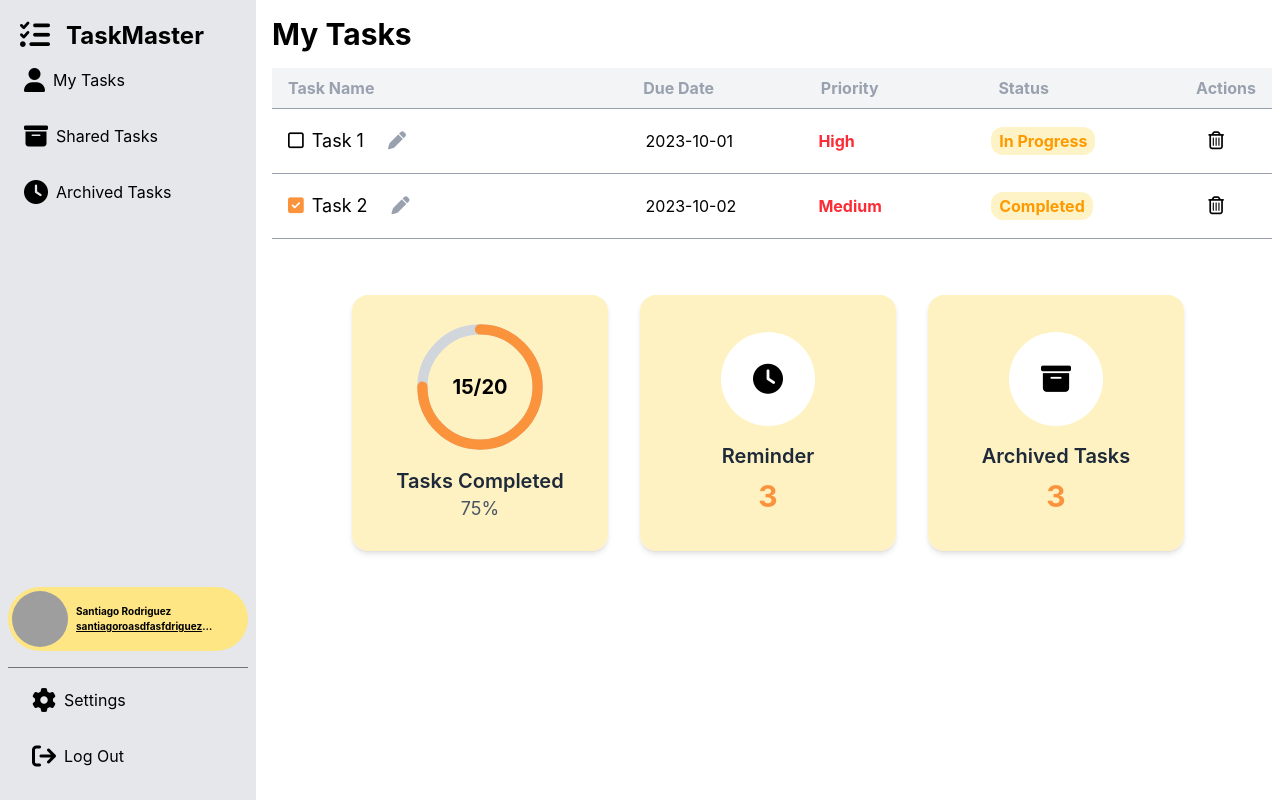
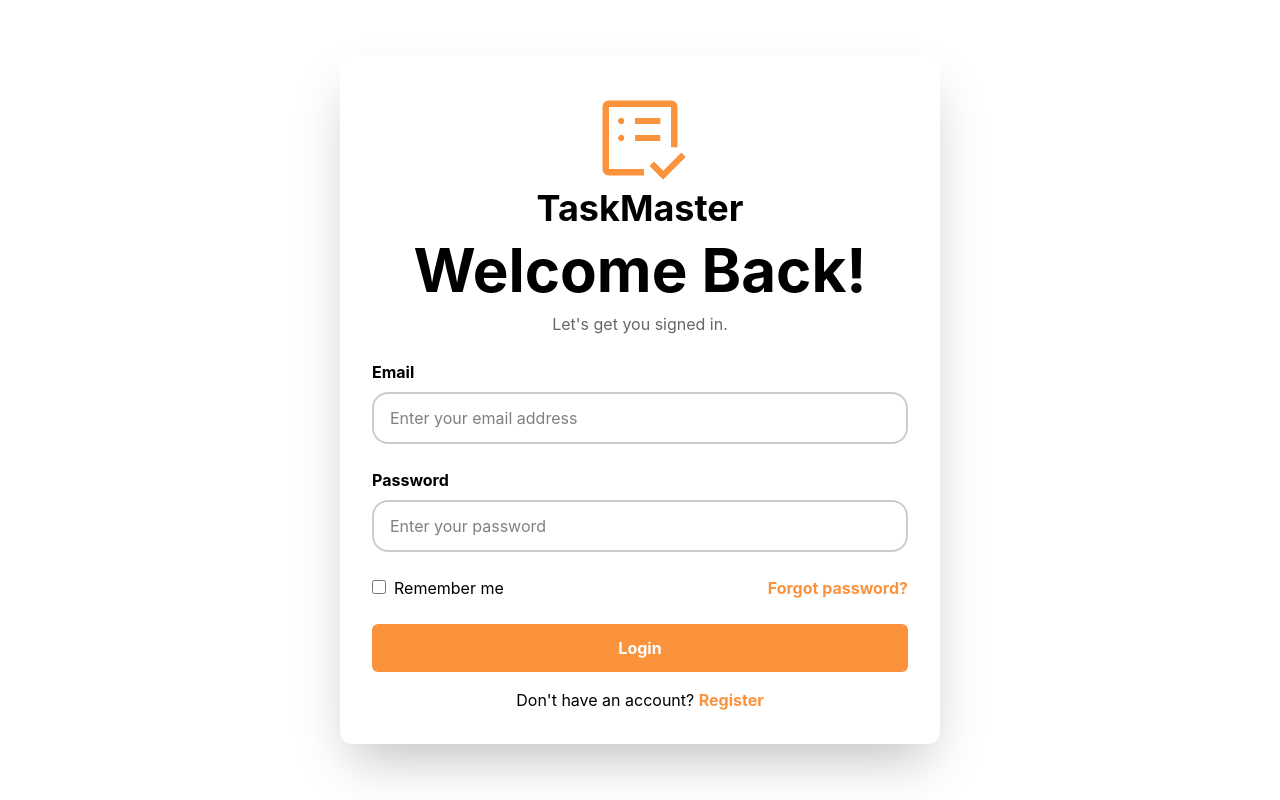
Before and after one commit to Life4Death04/ToDo-Frontend-3v, a React (Vite) app: page / in a window 1280 px wide. Built offline with nearby package versions, Linux system fonts and the light colour scheme; grey boxes are pictures that could not be loaded.

Commit message:
feat: Logout function + MainLayout 2.0

```diff
--- a/src/api/usersQuery.ts
+++ b/src/api/usersQuery.ts
@@ -34,3 +34,15 @@ export const useLoginUser = () =>{
         }
     })
 }
+
+//Logout (just remove the token from the local storage and redirect it to the login)
+export const useLogoutUser = () =>{
+    const navigate = useNavigate();
+
+    function logout(){
+        localStorage.removeItem("token");
+        navigate('/');
+    }
+
+    return logout;
+}
--- /dev/null
+++ b/src/components/Home/Home.tsx
@@ -0,0 +1,11 @@
+import { IndicatorPanels } from "../Layout/Indicators";
+import { TasksTable } from "../Layout/TasksTable";
+
+export default function Home(){
+    return(
+        <section>
+            <IndicatorPanels />
+            <TasksTable />
+        </section>
+    );
+}
--- a/src/components/Layout/Indicators.tsx
+++ b/src/components/Layout/Indicators.tsx
@@ -1,19 +1,19 @@
 import type React from "react";
 
-export function IndicatorsPanel(){
+export function IndicatorPanels(){
     return (
-        <section className="flex items-center flex-wrap justify-center p-6 gap-8 rounded-lg w-fit mx-auto mt-8">
+        <section className="flex items-center flex-wrap justify-center p-6 gap-8 rounded-lg w-full mx-auto">
           <RadialIndicator textIndicator="Tasks Completed" totalTasks={20} completedTasks={15}/>
           <TextIndicator textIndicator="Reminder" totalItems={3} iconIndicator="fa-solid fa-clock"/>
           <TextIndicator textIndicator="Archived Tasks" totalItems={3} iconIndicator="fa-solid fa-archive"/>
         </section>
     );
 }
-
+//flex flex-col items-center justify-center bg-amber-200/50 rounded-2xl shadow-md p-6 w-40 h-40 sm:w-48 sm:h-48 md:w-56 md:h-56 lg:w-64 lg:h-64
 function IndicatorCard({children}: {children: React.ReactNode}){
   return(
-    <div className="flex flex-col items-center justify-center bg-amber-200/50 rounded-2xl shadow-md
-    p-6 w-40 h-40 sm:w-48 sm:h-48 md:w-56 md:h-56 lg:w-64 lg:h-64">
+    <div className="flex flex-col flex-1 items-center justify-center bg-amber-100 rounded-2xl shadow-md
+    w-44 h-44 xsm:p-8 sm:w-48 sm:h-48 md:w-56 md:h-56 lg:w-60 lg:h-60">
       {children}
     </div>
   )
@@ -32,7 +32,7 @@ function TextIndicator({textIndicator, totalItems, iconIndicator}: TextIndicator
           <i className={`${iconIndicator} sm:text-xl md:text-2xl lg:text-3xl`} aria-hidden:true></i>
         </div>
 
-        <h2 className="mt-4 mb-2 text-sm sm:text-base md:text-lg lg:text-xl font-semibold text-gray-800">
+        <h2 className="mt-4 mb-2 text-center text-sm sm:text-base md:text-lg lg:text-xl font-semibold text-gray-800">
           {textIndicator}
         </h2>
 
@@ -98,7 +98,7 @@ export function RadialIndicator({textIndicator, totalTasks, completedTasks}:Radi
       </div>
 
       {/* Labels */}
-      <h2 className="mt-4 text-sm sm:text-base md:text-lg lg:text-xl font-semibold text-gray-800">
+      <h2 className="m-2 text-sm text-center sm:text-base md:text-lg lg:text-xl font-semibold text-gray-800">
         {textIndicator}
       </h2>
       <p className="text-xs sm:text-sm md:text-base lg:text-lg text-gray-600">
--- a/src/components/Layout/MainLayout.tsx
+++ b/src/components/Layout/MainLayout.tsx
@@ -1,13 +1,11 @@
-import { TasksTable } from "./TasksTable";
-import { IndicatorsPanel } from "./Indicators";
 import { Sidebar } from "./Sidebar";
+import { Outlet } from "react-router";
 
 export default function MainLayout(){
     return(
         <main className="xsm:ml-12 sm:ml-20 lg:ml-64">
             <Sidebar></Sidebar>
-            <TasksTable />
-            <IndicatorsPanel />
+            <Outlet />
         </main>
     );
 }
--- a/src/components/Layout/Sidebar.tsx
+++ b/src/components/Layout/Sidebar.tsx
@@ -9,9 +9,11 @@
  * Create MyTasks component
  */
 
-import { Link } from "react-router";
+import { NavLink } from "react-router";
+import { useLogoutUser } from "../../api/usersQuery";
 
 export function Sidebar(){
+  const logout = useLogoutUser();
   return(
     <nav className="fixed top-0 left-0 h-screen w-12 py-3 sm:w-20 lg:w-64 lg:px-2 bg-gray-200 flex flex-col">
       <header className="flex gap-4 px-3 py-2 xsm:mb-4 xsm:justify-center">
@@ -33,10 +35,11 @@ export function Sidebar(){
         </div>
       </div>
       <footer className="mt-auto w-full lg:px-2 lg:py-3 lg:border-t-1 border-t-black/50">
-        <ul className="flex flex-col gap-4 lg:items-start">
+        <section className="flex flex-col gap-4 lg:items-start">
           <SidebarLinkItem linkText="Settings" linkUrl="/settings" classIcon="fa-solid fa-gear" hoverEffect={true}></SidebarLinkItem>
-          <SidebarLinkItem linkText="Log Out" linkUrl="/logout" classIcon="fa-solid fa-arrow-right-from-bracket" hoverEffect={true}></SidebarLinkItem>
-        </ul>
+          {/* <SidebarLinkItem linkText="Log Out" linkUrl="/logout" classIcon="fa-solid fa-arrow-right-from-bracket" hoverEffect={true}></SidebarLinkItem> */}
+          <SideBarButton linkText="Log Out" classIcon="fa-solid fa-arrow-right-from-bracket" hoverEffect={true} onClick={logout}/>
+        </section>
       </footer>
     </nav>
   );
@@ -51,11 +54,25 @@ type SideBarLinkItem = {
 
 function SidebarLinkItem({linkText, linkUrl, classIcon, hoverEffect}: SideBarLinkItem){
   return(
-    <Link to={linkUrl} className="w-full">
-      <li className={`flex justify-center gap-2 py-2 lg:justify-start lg:px-4 ${hoverEffect && 'hover:bg-white hover:rounded-3xl hover:shadow-md'}`}>
+    <NavLink to={linkUrl} className={`flex justify-center gap-2 w-full py-2 lg:justify-start lg:px-4 ${hoverEffect && 'hover:bg-white hover:rounded-3xl hover:shadow-md'}`}>
         <i className={`${classIcon} sm:text-2xl md:text-2xl`} aria-hidden:true></i>
         <span className="xsm:hidden lg:inline">{linkText}</span>
-      </li>
-    </Link>
+    </NavLink>
   );
 }
+
+type SideBarButtonProps = {
+  linkText: string,
+  onClick: () => void,
+  classIcon: string,
+  hoverEffect?: boolean,
+}
+
+function SideBarButton({onClick, linkText, classIcon, hoverEffect}: SideBarButtonProps){
+  return(
+    <button onClick={onClick} className={`flex justify-center gap-2 w-full py-2 lg:justify-start lg:px-4 ${hoverEffect && 'hover:bg-white hover:rounded-3xl hover:shadow-md hover:cursor-pointer'}`}>
+      <i className={`${classIcon} sm:text-2xl md:text-2xl`} aria-hidden:true></i>
+        <span className="xsm:hidden lg:inline">{linkText}</span>
+    </button>
+  );
+}
```
Also changed, not shown: src/App.tsx (+9 -3 lines).
